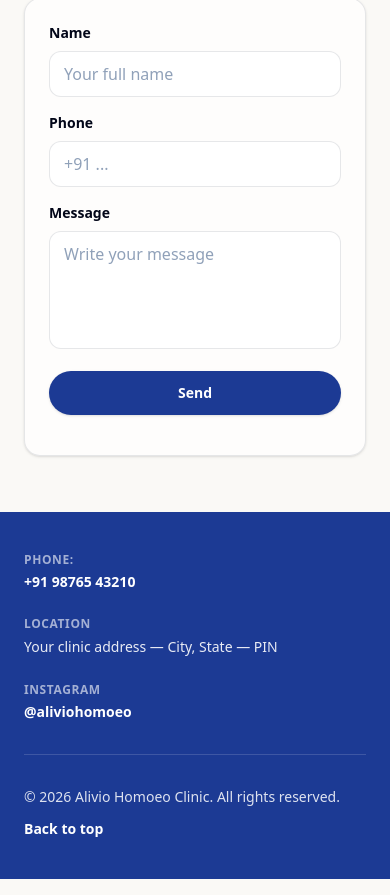
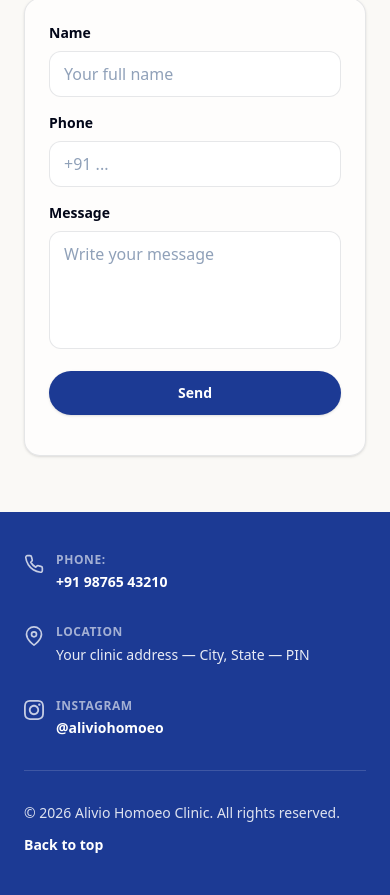
Before and after one commit to auralislabs2025/alivio-clinic, a React (Vite) app: page / in a window 390 px wide. Shown: the part 6116-7011 px from the top of the page. Built offline with nearby package versions, Linux system fonts and the light colour scheme.

Commit message:
banner image changed

```diff
--- a/src/components/ConditionsGrid.jsx
+++ b/src/components/ConditionsGrid.jsx
@@ -14,7 +14,11 @@
   const items = useMemo(() => t.conditions.items, [t]);
 
   return (
-    <section className="bg-background-warm" aria-labelledby={showHeader ? 'conditions-title' : undefined}>
+    <section
+      id="conditions"
+      className="scroll-mt-24 bg-background-warm"
+      aria-labelledby={showHeader ? 'conditions-title' : undefined}
+    >
       <div className="mx-auto max-w-7xl px-6 py-14 md:py-18">
         {showHeader && (
           <div className="text-center">
--- a/src/components/ContactSection.jsx
+++ b/src/components/ContactSection.jsx
@@ -18,7 +18,7 @@
   return (
     <section
       id="contact"
-      className={isDark ? 'bg-primary-blue text-white' : 'bg-background-warm text-slate-950'}
+      className={`scroll-mt-24 ${isDark ? 'bg-primary-blue text-white' : 'bg-background-warm text-slate-950'}`}
       aria-labelledby={`${formId}-title`}
     >
       {prominentWhatsApp && !isDark && (
--- a/src/components/SiteFooter.jsx
+++ b/src/components/SiteFooter.jsx
@@ -1,32 +1,48 @@
 import { useI18n } from '../i18n/I18nProvider.jsx';
 import { CLINIC } from '../config/clinicInfo.js';
+import { InstagramIcon, MapPinIcon, PhoneIcon } from './icons.jsx';
 
 export default function SiteFooter() {
   const { t } = useI18n();
   return (
     <footer className="bg-primary-blue text-white">
       <div className="mx-auto max-w-7xl px-6 py-10 text-sm text-white/90">
-        <div className="grid gap-6 sm:grid-cols-2 lg:grid-cols-4">
+        <div className="grid gap-8 sm:grid-cols-2 lg:grid-cols-4 lg:gap-10">
+          <div className="flex gap-3">
+            <span className="mt-0.5 shrink-0 text-white/75" aria-hidden="true">
+              <PhoneIcon className="h-5 w-5" />
+            </span>
             <div>
               <p className="text-xs font-semibold uppercase tracking-wider text-white/60">{t.footer.phoneLabel}</p>
               <a href={`tel:${CLINIC.phoneTel}`} className="mt-1 block font-semibold text-white hover:text-white/90">
                 {CLINIC.phoneDisplay}
               </a>
             </div>
-          <div className="sm:col-span-2">
+          </div>
+          <div className="flex gap-3 sm:col-span-2">
+            <span className="mt-0.5 shrink-0 text-white/75" aria-hidden="true">
+              <MapPinIcon className="h-5 w-5" />
+            </span>
+            <div className="min-w-0">
               <p className="text-xs font-semibold uppercase tracking-wider text-white/60">{t.footer.locationLabel}</p>
-            <p className="mt-1 max-w-md leading-relaxed">{CLINIC.address}</p>
+              <p className="mt-1 max-w-lg leading-relaxed">{CLINIC.address}</p>
             </div>
+          </div>
+          <div className="flex gap-3">
+            <span className="mt-0.5 shrink-0 text-white/75" aria-hidden="true">
+              <InstagramIcon className="h-5 w-5" />
+            </span>
             <div>
               <p className="text-xs font-semibold uppercase tracking-wider text-white/60">{t.footer.instagramLabel}</p>
               <a
                 href={CLINIC.instagramUrl}
                 target="_blank"
                 rel="noopener noreferrer"
-              className="mt-1 inline-block font-semibold text-white hover:text-white/90"
+                className="mt-1 inline-flex items-center gap-1.5 font-semibold text-white hover:text-white/90"
               >
-              {CLINIC.instagramHandle}
+                <span>{CLINIC.instagramHandle}</span>
               </a>
+            </div>
           </div>
         </div>
         <div className="mt-8 flex flex-col gap-3 border-t border-white/15 pt-8 sm:flex-row sm:items-center sm:justify-between">
--- a/src/components/WellnessSliderSection.jsx
+++ b/src/components/WellnessSliderSection.jsx
@@ -74,13 +74,13 @@
                 </ul>
                 <div className="mt-8 flex flex-col gap-3 sm:flex-row">
                   <a
-                    href="/booking"
+                    href="#contact"
                     className="inline-flex w-full items-center justify-center rounded-full bg-primary-blue px-7 py-3.5 text-sm font-semibold text-white shadow-sm transition-transform duration-200 hover:scale-[1.01] active:scale-[0.99] focus-visible:outline focus-visible:outline-2 focus-visible:outline-offset-2 focus-visible:outline-primary-blue sm:w-auto"
                   >
                     {t.wellnessSlider.cta}
                   </a>
                   <a
-                    href="/contact"
+                    href="#contact"
                     className="inline-flex w-full items-center justify-center rounded-full border border-slate-900/10 bg-white/75 px-7 py-3.5 text-sm font-semibold text-slate-900 hover:bg-white sm:w-auto"
                   >
                     {t.wellnessSlider.secondaryCta}
--- a/src/components/icons.jsx
+++ b/src/components/icons.jsx
@@ -73,3 +73,28 @@
     </svg>
   );
 }
+
+export function PhoneIcon({ className = '' }) {
+  return (
+    <svg viewBox="0 0 24 24" className={className} aria-hidden="true" fill="none" stroke="currentColor" strokeWidth="2" strokeLinecap="round" strokeLinejoin="round">
+      <path d="M22 16.92v3a2 2 0 0 1-2.18 2 19.79 19.79 0 0 1-8.63-3.07 19.5 19.5 0 0 1-6-6 19.79 19.79 0 0 1-3.07-8.67A2 2 0 0 1 4.11 2h3a2 2 0 0 1 2 1.72 12.84 12.84 0 0 0 .7 2.81 2 2 0 0 1-.45 2.11L8.09 9.91a16 16 0 0 0 6 6l1.27-1.27a2 2 0 0 1 2.11-.45 12.84 12.84 0 0 0 2.81.7A2 2 0 0 1 22 16.92z" />
+    </svg>
+  );
+}
+
+export function MapPinIcon({ className = '' }) {
+  return (
+    <svg viewBox="0 0 24 24" className={className} aria-hidden="true" fill="none" stroke="currentColor" strokeWidth="2" strokeLinecap="round" strokeLinejoin="round">
+      <path d="M21 10c0 7-9 13-9 13s-9-6-9-13a9 9 0 0 1 18 0z" />
+      <circle cx="12" cy="10" r="3" />
+    </svg>
+  );
+}
+
+export function InstagramIcon({ className = '' }) {
+  return (
+    <svg viewBox="0 0 24 24" className={className} aria-hidden="true" fill="currentColor">
+      <path d="M12 2.163c3.204 0 3.584.012 4.85.07 3.252.148 4.771 1.691 4.919 4.919.058 1.265.069 1.645.069 4.849 0 3.205-.012 3.584-.069 4.849-.149 3.225-1.664 4.771-4.919 4.919-1.266.058-1.644.07-4.85.07-3.204 0-3.584-.012-4.849-.07-3.26-.149-4.771-1.699-4.919-4.92-.058-1.265-.07-1.644-.07-4.849 0-3.204.013-3.583.07-4.849.149-3.227 1.664-4.771 4.919-4.919 1.266-.057 1.645-.069 4.849-.069zm0-2.163c-3.259 0-3.667.014-4.947.072-4.358.2-6.78 2.618-6.98 6.98-.059 1.281-.073 1.689-.073 4.948 0 3.259.014 3.668.072 4.948.2 4.358 2.618 6.78 6.98 6.98 1.281.058 1.689.072 4.948.072 3.259 0 3.668-.014 4.948-.072 4.354-.2 6.782-2.618 6.979-6.98.059-1.28.073-1.689.073-4.948 0-3.259-.014-3.67-.072-4.949-.196-4.354-2.617-6.78-6.979-6.98-1.281-.059-1.69-.073-4.949-.073zm0 5.838c-3.403 0-6.162 2.759-6.162 6.162s2.759 6.163 6.162 6.163 6.162-2.759 6.162-6.163c0-3.403-2.759-6.162-6.162-6.162zm0 10.162c-2.209 0-4-1.79-4-4 0-2.209 1.791-4 4-4s4 1.791 4 4c0 2.21-1.791 4-4 4zm6.406-11.845c-.796 0-1.441.645-1.441 1.44s.645 1.44 1.441 1.44c.795 0 1.439-.645 1.439-1.44s-.644-1.44-1.439-1.44z" />
+    </svg>
+  );
+}
--- a/src/pages/Home.jsx
+++ b/src/pages/Home.jsx
@@ -80,7 +80,7 @@
 
             <div className="mt-8 flex flex-col items-center gap-3 sm:flex-row sm:justify-center md:justify-start">
               <a
-                href="/booking"
+                href="#contact"
                 className="inline-flex w-full items-center justify-center rounded-full px-7 py-3.5 text-sm font-semibold text-white shadow-sm transition-all duration-200 hover:shadow-[0_0_28px_rgba(28,58,148,0.28)] active:scale-[0.99] focus-visible:outline focus-visible:outline-2 focus-visible:outline-offset-2 focus-visible:outline-primary-blue sm:w-auto"
                 style={{
                   backgroundImage: 'linear-gradient(90deg, #1C3A94 0%, #2E5BE0 100%)',
@@ -89,7 +89,7 @@
                 {t.hero.cta}
               </a>
               <a
-                href="/conditions"
+                href="#conditions"
                 className="inline-flex w-full items-center justify-center rounded-full border border-white/50 bg-white/10 px-7 py-3.5 text-sm font-semibold text-white hover:bg-white/20 sm:w-auto"
               >
                 {t.hero.secondaryCta}
```
Also changed, not shown: src/App.jsx (+3 -14 lines), src/components/Navbar.jsx (+4 -46 lines). Lines whose indentation alone changed are shown as unchanged.
